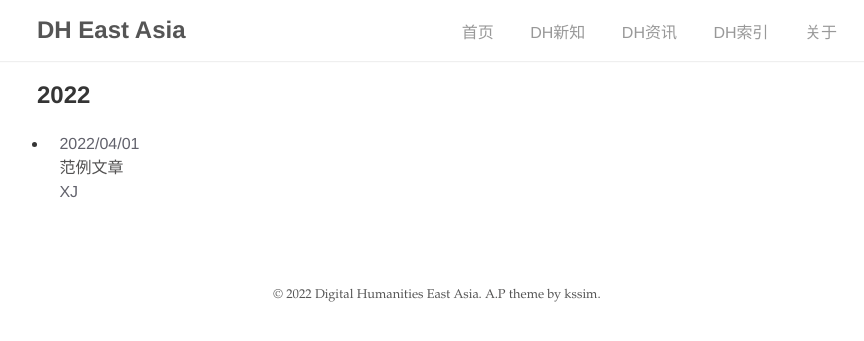
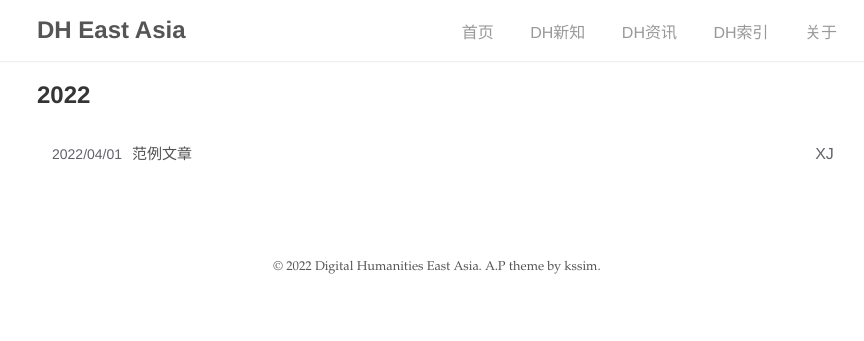
Before and after one commit to DHHD2022/DHHD2022.GitHub.io, a Jekyll site: the page built from dh_blog/index.html, in a window 1280 px wide. Shown: the top 341 px of the page, without its empty margins (203-1067 px from the left). Built offline with Jekyll 4.4.1, drawn with Linux system fonts in a browser that asks for light colours.

Commit message:
Update _dh_blog.scss

```diff
--- a/_sass/layouts/_dh_blog.scss
+++ b/_sass/layouts/_dh_blog.scss
@@ -53,22 +53,22 @@
     font-weight: bold;
     padding: 12px 0;
   }
-  &-list-post ul {
+  .list-post ul {
     box-sizing: border-box;
     padding-left: 15px;
   }
-  &-list-post li {
+  .list-post li {
     display: flex;
     align-items: center;
     padding: 8px 0;
   }
-  &-list-post li .date {
+  .list-post li .date {
     color: #666666;
     font-size: 14px;
     flex-shrink: 0;
     margin-right: 10px;
   }
-  &-list-post li .title {
+  .list-post li .title {
     width: 0;
     flex-grow: 1;
     padding: 4px 0;
@@ -76,15 +76,15 @@
     overflow: hidden;
     text-overflow: ellipsis;
   }
-  &-list-post li .title a {
+  .list-post li .title a {
     font-size: 15px;
   }
-  &-list-post li .categories {
+  .list-post li .categories {
     flex-shrink: 0;
     padding: 3px 0;
     margin-left: 10px;
   }
-  &-list-post li .categories a {
+  .list-post li .categories a {
     font-size: 12px;
     color: #666666;
     margin-left: 8px;
@@ -157,16 +157,16 @@
     color: #ff7f7f;
   }
   @media screen and (max-width: 560px) {
-    &-list-post > h2 {
+    .list-post > h2 {
       padding: 10px 0;
     }
-    &-list-post li {
+    .list-post li {
       padding: 6px 0;
     }
-    &-list-post li .title a {
+    .list-post li .title a {
       font-size: 14px;
     }
-    &-list-post .categories {
+    .list-post .categories {
       display: none;
     }
     .list-category h2 {
```
